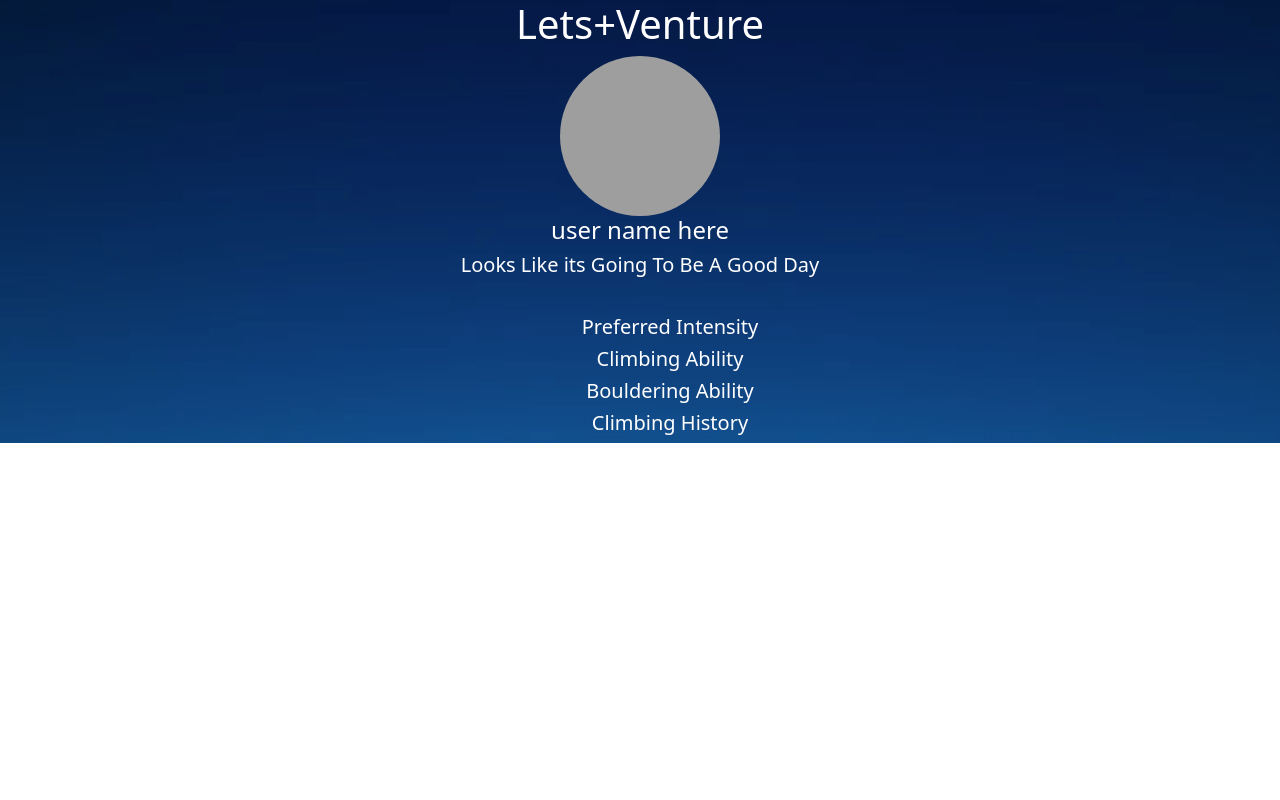
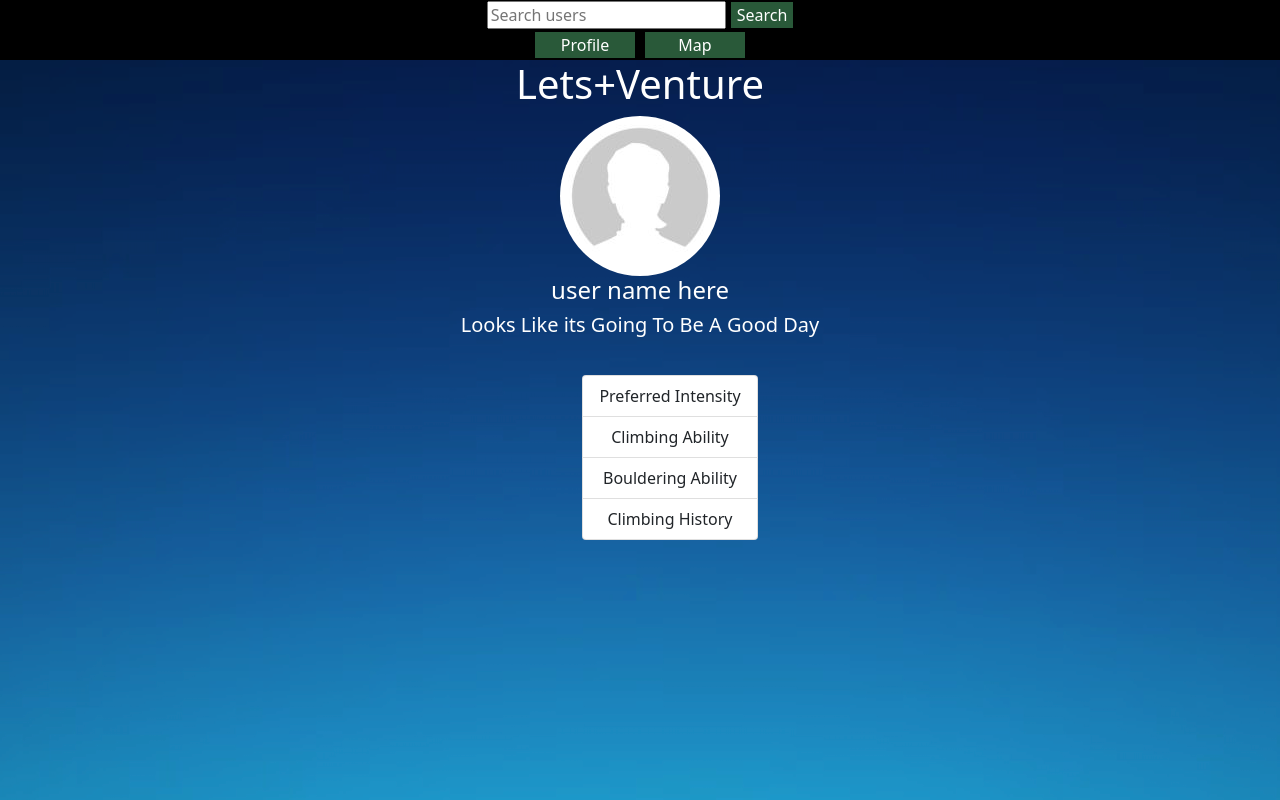
Before and after one commit to noheropage/lets-add-venture, a React (Create React App) app in the folder client/: page /profile in a window 1280 px wide. Shown: the top 800 px of the page. Built offline with nearby package versions, Linux system fonts and the light colour scheme; grey boxes are pictures that could not be loaded.

Commit message:
User can click on profile pic to upload new picture

```diff
--- a/client/src/components/Upload/upload.js
+++ b/client/src/components/Upload/upload.js
@@ -48,7 +48,7 @@ function Upload() {
                 <Button variant="success" type="submit" value="submit">Submit</Button>
             </Form>
             {previewSource && (
-                <Image src={previewSource} alt="picture to be uploaded" style={{ height: '300px' }} roundedCircle/>
+                <Image src={previewSource} alt="picture to be uploaded" style={{ height: '160px' }} roundedCircle/>
             )}
         </div>
     )
--- a/client/src/pages/Profile/Profile.css
+++ b/client/src/pages/Profile/Profile.css
@@ -1,5 +1,7 @@
 .sky {
   background-image: url(../../components/Images/sky1.png);
+  min-height: 100vh;
+    min-width: 100%;
 }
 
 .userImg {
@@ -27,3 +29,8 @@ li {
   padding: 40px;
   color: white;
 }
+
+ListGroup.Item {
+    list-style-type:none;
+    justify-content: center;
+}
--- a/client/src/pages/Profile/Profile.js
+++ b/client/src/pages/Profile/Profile.js
@@ -1,54 +1,123 @@
-import React from "react";
-import { Container, ListGroup } from "react-bootstrap";
-import './Profile.css';
+import React, { useState, useEffect, useRef } from "react";
+import { Container, ListGroup, Button, Form, Image } from "react-bootstrap";
+import placeholder from "../../images/profile_placeholder.png";
+import "./Profile.css";
+import Nav from "../../components/Nav";
 
 function Profile() {
+  const [fileInputState, setFileInputState] = useState("");
+  const [selectedFile, setSelectedFile] = useState("");
+  const [previewSource, setPreviewSource] = useState(placeholder);
+
+  const fileUploader = useRef(null)
+
+  const handleClick = (e) => {
+    fileUploader.current.click()
+  }
+
+  const handleFileInputChange = (e) => {
+    const file = e.target.files[0];
+    previewFile(file);
+    setSelectedFile(file);
+    setFileInputState(e.target.value);
+  };
+
+  const previewFile = (file) => {
+    const reader = new FileReader();
+    reader.readAsDataURL(file);
+    reader.onloadend = () => {
+      setPreviewSource(reader.result);
+    };
+  };
+
+  const handleSubmitFile = (e) => {
+    e.preventDefault();
+    if (!previewSource) return;
+    uploadImage(previewSource);
+  };
+
+  const uploadImage = async (base64EncodedImage) => {
+    try {
+      await fetch("/api/images/upload", {
+        method: "POST",
+        body: JSON.stringify({ data: base64EncodedImage }),
+        headers: { "Content-type": "application/json" },
+      });
+      setFileInputState("");
+      setPreviewSource("");
+    } catch (error) {
+      console.error(error);
+    }
+  };
+
   return (
-    <div className='Profile sky'>
+    <div className="Profile sky">
+      <Nav />
+      <h1>Lets+Venture</h1>
+      <div>
+        <div>
+          <Form onSubmit={handleSubmitFile}>
+            <input
+              // ref={imageRef}
+              type="file"
+              style={{ display: 'none' }}
+              ref={fileUploader}
+              name="image"
+              onChange={handleFileInputChange}
+              value={fileInputState}
+              className="form-input"
+            ></input>
+          </Form>
 
-        <h1>Lets+Venture</h1>
-
+          {previewSource && (
+            <Image
+              onClick={handleClick}
+              src={previewSource}
+              alt="picture to be uploaded"
+              style={{ height: "160px" }}
+              roundedCircle
+            />
+          )}
           <div>
-            <div className="userImg">
-                <a href='#'>
-                  <img className="photo"
-                  src= 'https://images.unsplash.com/photo-1500579886065-5a7705cbf1f7?ixid=MnwxMjA3fDB8MHxwaG90by1wYWdlfHx8fGVufDB8fHx8&ixlib=rb-1.2.1&auto=format&fit=crop&w=800&q=80'
-                  />
-                </a>
+          <Button hidden={!(fileInputState)} variant="success" type="submit" value="submit">Submit</Button>
+          </div>
         </div>
 
-
-            <div style={{
-                    display: 'flex',
-                    justifyContent: 'space-around',
-                    }}>
+        <div
+          style={{
+            display: "flex",
+            justifyContent: "space-around",
+          }}
+        >
           <h4> user name here</h4>
         </div>
 
-            <div style={{
-                    display: 'flex',
-                    justifyContent: 'space-around',
-                     }}>
+        <div
+          style={{
+            display: "flex",
+            justifyContent: "space-around",
+          }}
+        >
           <h5>Looks Like its Going To Be A Good Day</h5>
         </div>
 
         <div
           style={{
-                  display: 'flex',
-                  justifyContent: 'space-around',
-                  width: '100%',
-                  margin:'30px 30px 30px 30px' }}>
-              <ListGroup as='ul'>
-                <h5>Preferred Intensity</h5>
-                <h5>Climbing Ability</h5>
-                <h5>Bouldering Ability</h5>
-                <h5>Climbing History</h5>
+            display: "flex",
+            justifyContent: "space-around",
+            width: "100%",
+            margin: "30px 30px 30px 30px",
+          }}
+        >
+          <ListGroup>
+            <ListGroup.Item>Preferred Intensity</ListGroup.Item>
+            <ListGroup.Item>Climbing Ability</ListGroup.Item>
+            <ListGroup.Item>Bouldering Ability</ListGroup.Item>
+            <ListGroup.Item>Climbing History</ListGroup.Item>
           </ListGroup>
         </div>
       </div>
-      <Container style={{ marginTop: 30 }}>
-
-      </Container>
+      <Container style={{ marginTop: 30 }}></Container>
     </div>
   );
 }
```
Also changed, not shown: client/src/images/profile_placeholder.png (added). Lines whose indentation alone changed are shown as unchanged.
